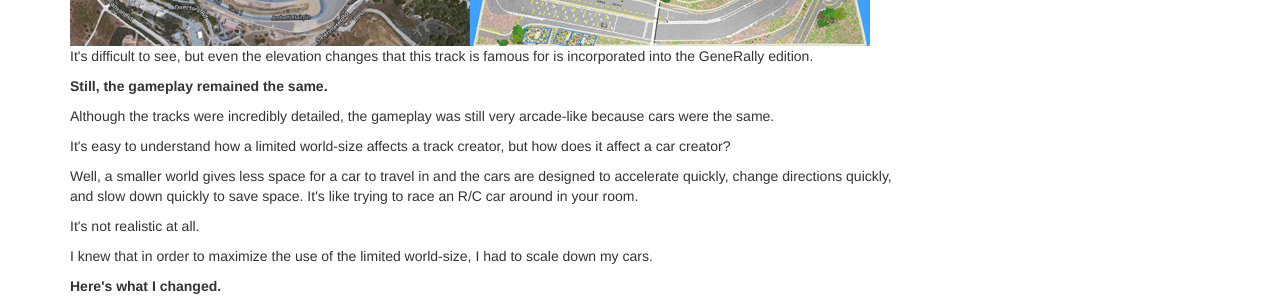
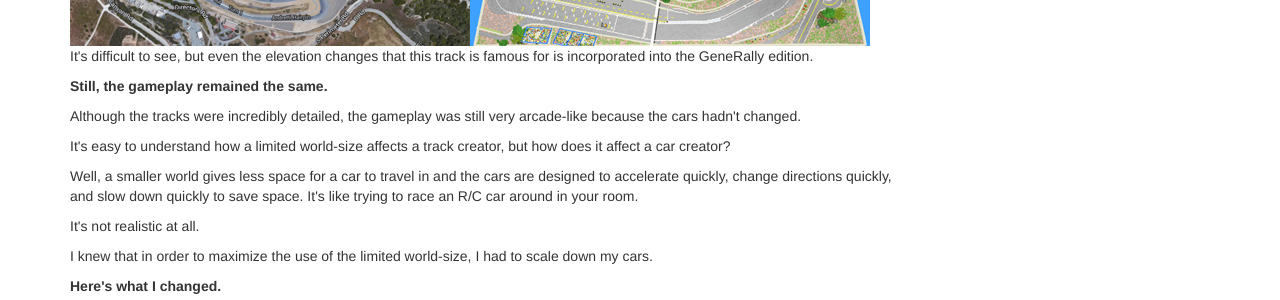
Before and after one commit to slendrr/slendrr.github.io, a Jekyll site: the page built from _posts/2015-12-04-generally.html, in a window 1280 px wide and 900 px high, scrolled down 774 px. Shown: the part 152-452 px from the top of the window. Built offline with Jekyll 4.4.1, drawn with Linux system fonts in a browser that asks for light colours; nearby versions of some CDN libraries; comment, search, counter and statistics services are not loaded.

Commit message:
edit post

```diff
--- a/_posts/2015-12-04-generally.html
+++ b/_posts/2015-12-04-generally.html
@@ -18,7 +18,7 @@ permalink: "/design/generally"
     <img src="/images/glagunaseca.png"/><img src="/images/grlagunaseca.png"/>
     <p>It's difficult to see, but even the elevation changes that this track is famous for is incorporated into the GeneRally edition.</p>
     <p><strong>Still, the gameplay remained the same.</strong></p>
-    <p>Although the tracks were incredibly detailed, the gameplay was still very arcade-like because cars were the same.</p>
+    <p>Although the tracks were incredibly detailed, the gameplay was still very arcade-like because the cars hadn't changed.</p>
     <p>It's easy to understand how a limited world-size affects a track creator, but how does it affect a car creator?</p>
     <p>Well, a smaller world gives less space for a car to travel in and the cars are designed to accelerate quickly, change directions quickly, and slow down quickly to save space. It's like trying to race an R/C car around in your room.</p>
     <p>It's not realistic at all.</p>
```
